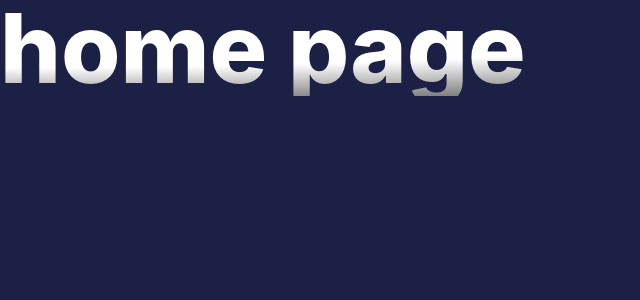
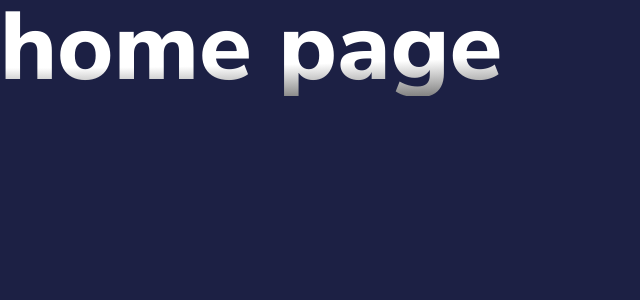
Before and after one commit to DimitriDaSilva/decide-app, a React (Vite) app in the folder client/: page / in a window 1280 px wide. Shown: the top 300 px of the page, without its empty margins (0-640 px from the left). Built offline with nearby package versions, Linux system fonts and the light colour scheme.

Commit message:
feat: add font

```diff
--- a/client/src/styles.css
+++ b/client/src/styles.css
@@ -1,3 +1,5 @@
+@import url("https://fonts.googleapis.com/css2?family=Nunito+Sans:ital,wght@0,400;0,600;0,700;0,800;1,400&display=swap");
+
 @tailwind base;
 @tailwind components;
 @tailwind utilities;
@@ -14,7 +16,7 @@
 
 @layer base {
   html {
-    font-family: Inter, system-ui, sans-serif;
+    font-family: "Nunito Sans", sans-serif;
   }
 
   #root {
```
